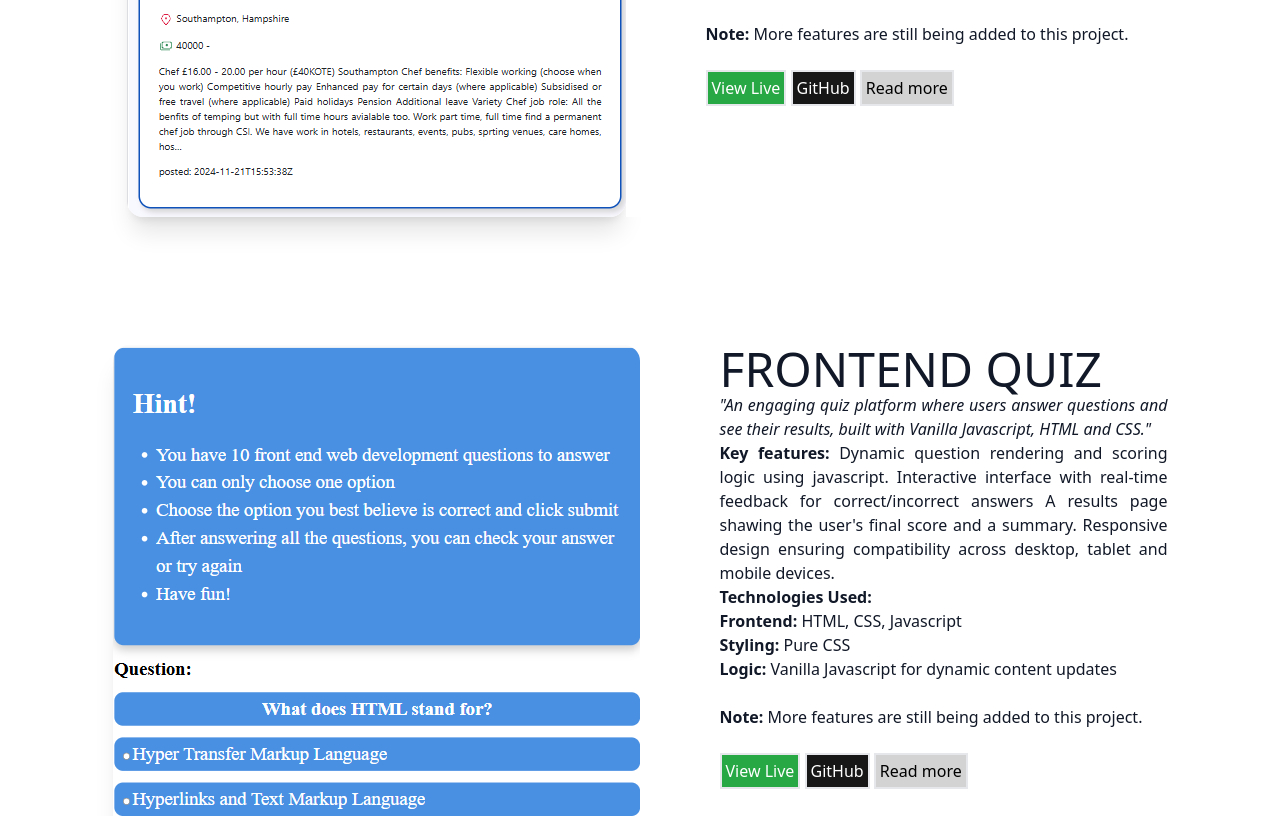
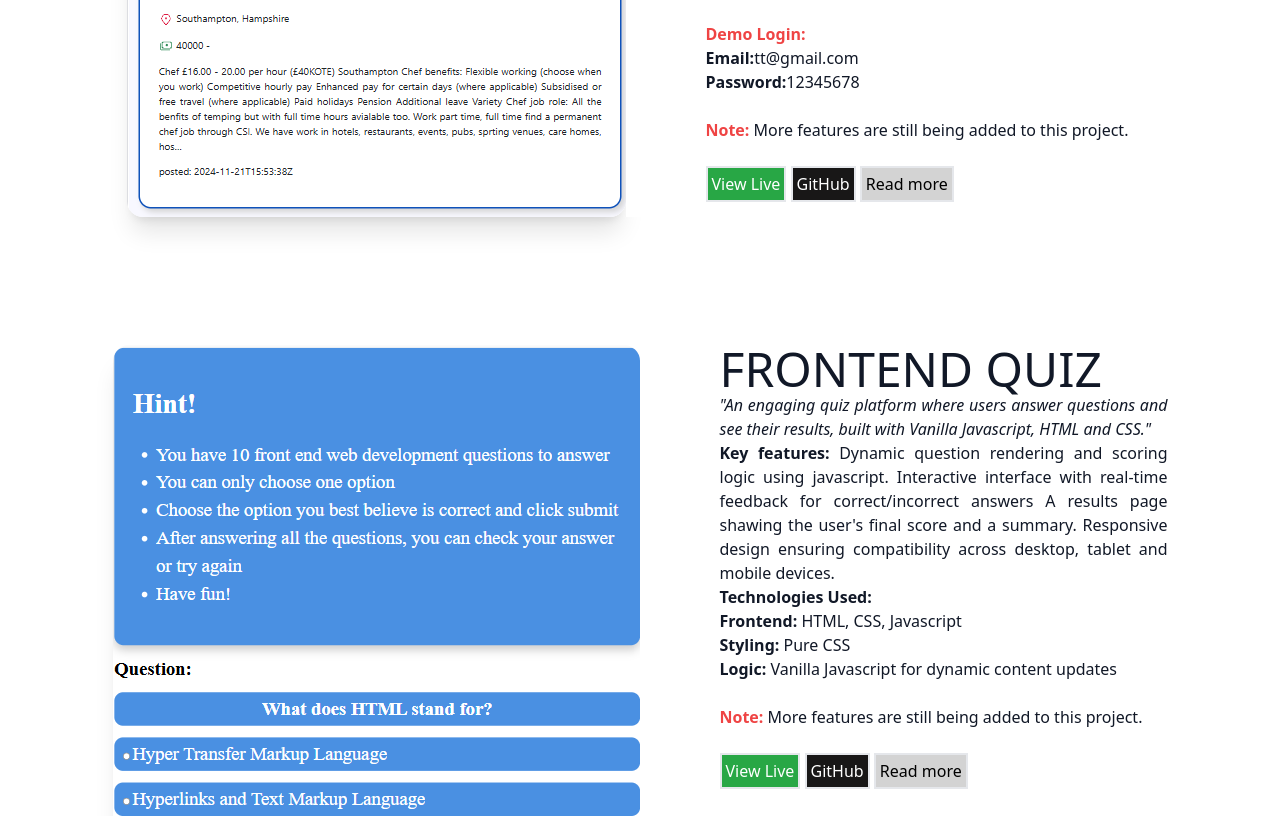
Before and after one commit to A-O-Emmanuel/portfolio-v2, a website: page index.html in a window 1280 px wide. Shown: the part 2835-3651 px from the top of the page. Drawn offline with Linux system fonts and the light colour scheme; files whose address does not match are found by name; a web font is replaced by a local one.

Commit message:
add more text and styles

```diff
--- a/index.html
+++ b/index.html
@@ -179,6 +179,7 @@
             <h2 class="max-w-lg mt-32 font-sans text-4xl text-gray-900 uppercase md:text-5xl md:mt-32 md:text-left">
                 My Works
             </h2>
+
         </div>
         <div class=" container flex flex-col max-w-6xl mx-auto px-6 text-gray-900 md:text-center md:justify-center md:flex-row">
             <!--image-->
@@ -202,7 +203,11 @@
                     <b>API Calls:</b> Fetch API
                     <br />
                     <br />
-                    <b>Note:</b> More features are still being added to this project.
+                    <b class="text-red-500">Demo Login:</b> <br />
+                    <b>Email:</b>tt@gmail.com<br />
+                    <b>Password:</b>12345678<br />
+                    <br />
+                    <b class="text-red-500">Note:</b> More features are still being added to this project.
                     <br /> <br />
                     <button class="border-2 p-1 bg-[#28a745] text-white"><a href="https://careerhunt-front-end.vercel.app/">View Live</a></button>
                     <button class="border-2 p-1 bg-[#181717] text-white"><a href="https://github.com/A-O-Emmanuel/careerhunt">GitHub</a></button>
@@ -235,7 +240,7 @@
                     <b>Logic:</b> Vanilla Javascript for dynamic content updates
                     <br />
                     <br />
-                    <b>Note:</b> More features are still being added to this project.
+                    <b class="text-red-500">Note:</b> More features are still being added to this project.
                     <br /> <br />
                     <button class="border-2 p-1 bg-[#28a745] text-white"><a href="https://a-o-emmanuel.github.io/quiz-app-v1/">View Live</a></button>
                     <button class="border-2 p-1 bg-[#181717] text-white"><a href="https://github.com/A-O-Emmanuel/quiz-app-v1">GitHub</a></button>
@@ -267,7 +272,7 @@
                     <b>Interactivity:</b>Vanilla Javascript to triger animation, e.g the hamburger menu transforms on click.
                     <br />
                     <br />
-                    <b>Note:</b> More features are still being added to this project.
+                    <b class="text-red-500">Note:</b> More features are still being added to this project.
                     <br /> <br />
                     <button class="border-2 p-1 bg-[#28a745] text-white"><a href="#hero">View Live</a></button>
                     <button class="border-2 p-1 bg-[#181717] text-white"><a href="https://github.com/A-O-Emmanuel/portfolio-v2">GitHub</a></button>
@@ -318,7 +323,7 @@
                     <b>Outcome:</b>Despite these, the collaboration experience honed my skills in backend development and teamwork within an agile environment.
                     <br />
                     <br />
-                    <b>Note:</b>The github repository for this project is private hence only the live version can be viewed.
+                    <b class="text-red-500">Note:</b>The github repository for this project is private hence only the live version can be viewed.
                     <br /> <br />
                     <button class="border-2 p-1 bg-[#28a745] text-white"><a href="https://school4u0.netlify.app/">View Live</a></button>
                 </p>
```
Also changed, not shown: css/style.css.
